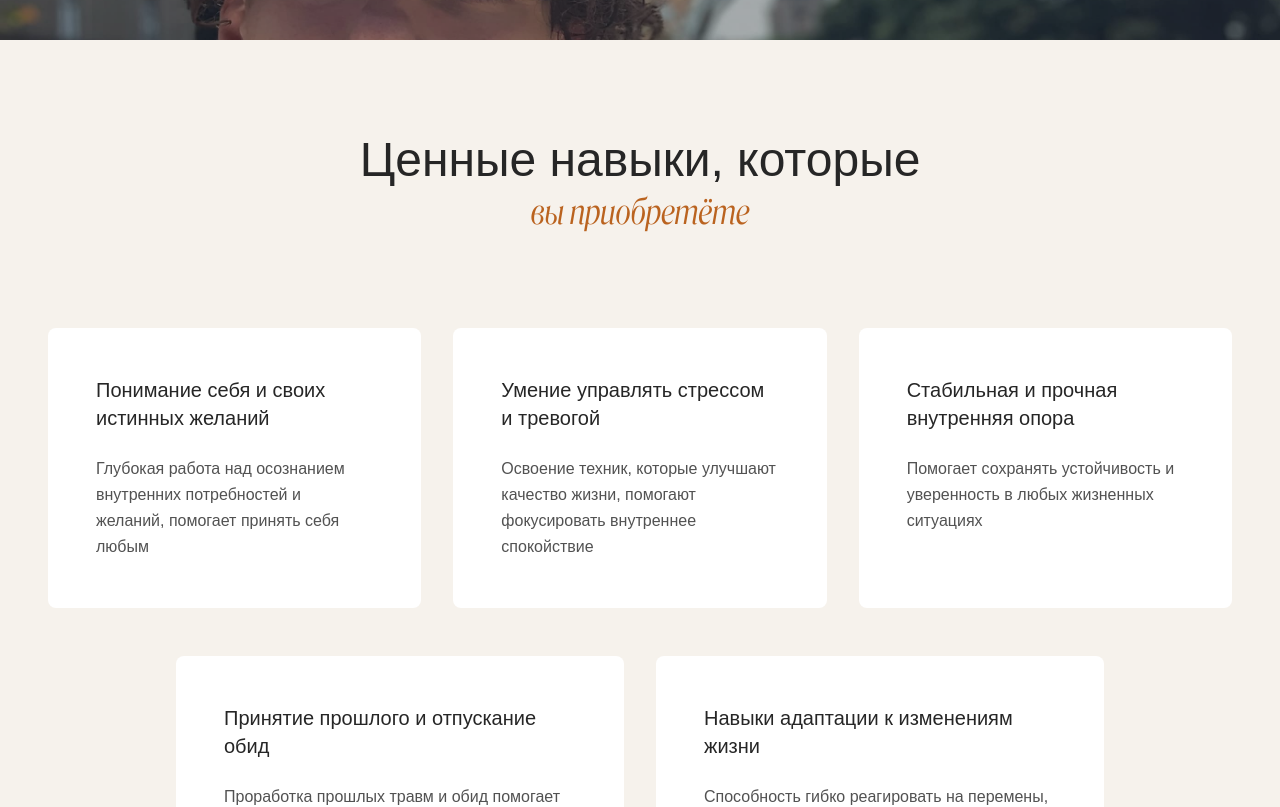
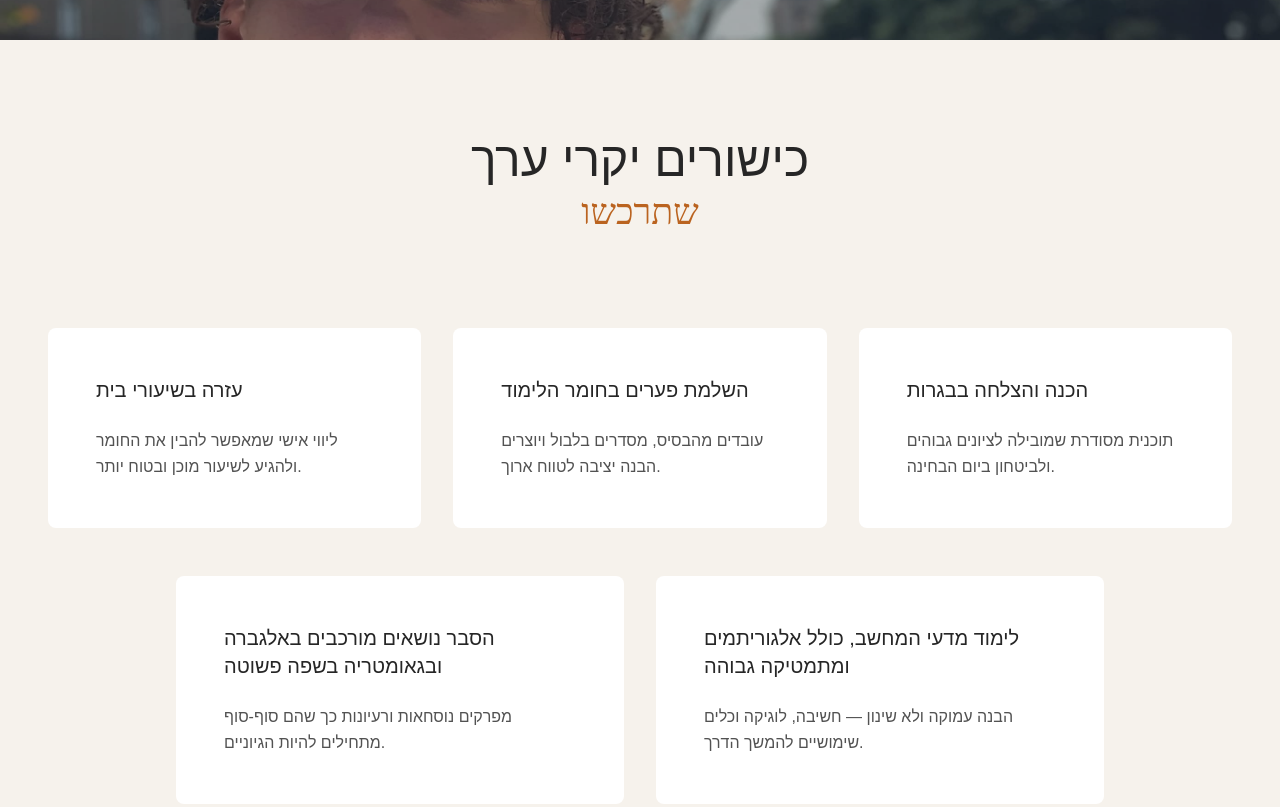
Before and after one commit to andrmalik/psychology-website, a Next.js app: page / in a window 1280 px wide. Shown: the part 760-1567 px from the top of the page. Built offline with nearby package versions, Linux system fonts and the light colour scheme.

Commit message:
Fix SupportItem interface syntax error

```diff
--- a/app/components/desktop/DesktopPage.tsx
+++ b/app/components/desktop/DesktopPage.tsx
@@ -598,24 +598,24 @@ fill
         <div className="max-w-7xl mx-auto px-12">
           <div className="text-center mb-24">
             <h2 className="text-5xl font-light text-neutral-800 dark:text-white mb-2">
-              Ценные навыки, которые
+              כישורים יקרי ערך
             </h2>
-            <p className="text-4xl text-amber-700/90 font-roslindale">вы приобретёте</p>
+            <p className="text-4xl text-amber-700/90 font-roslindale">שתרכשו</p>
           </div>
 
           <div className="grid grid-cols-3 gap-8 mb-12">
             {[
               {
-                title: "Понимание себя и своих истинных желаний",
-                description: "Глубокая работа над осознанием внутренних потребностей и желаний, помогает принять себя любым"
+                title: "עזרה בשיעורי בית",
+                description: "ליווי אישי שמאפשר להבין את החומר ולהגיע לשיעור מוכן ובטוח יותר."
               },
               {
-                title: "Умение управлять стрессом и тревогой",
-                description: "Освоение техник, которые улучшают качество жизни, помогают фокусировать внутреннее спокойствие"
+                title: "השלמת פערים בחומר הלימוד",
+                description: "עובדים מהבסיס, מסדרים בלבול ויוצרים הבנה יציבה לטווח ארוך."
               },
               {
-                title: "Стабильная и прочная внутренняя опора",
-                description: "Помогает сохранять устойчивость и уверенность в любых жизненных ситуациях"
+                title: "הכנה והצלחה בבגרות",
+                description: "תוכנית מסודרת שמובילה לציונים גבוהים ולביטחון ביום הבחינה."
               }
             ].map((skill, index) => (
               <motion.div
@@ -632,12 +632,12 @@ fill
           <div className="grid grid-cols-2 gap-8 px-32">
             {[
               {
-                title: "Принятие прошлого и отпускание обид",
-                description: "Проработка прошлых травм и обид помогает освободиться от их влияния, вы начинаете жить в настоящем"
+                title: "הסבר נושאים מורכבים באלגברה ובגאומטריה בשפה פשוטה",
+                description: "מפרקים נוסחאות ורעיונות כך שהם סוף-סוף מתחילים להיות הגיוניים."
               },
               {
-                title: "Навыки адаптации к изменениям жизни",
-                description: "Способность гибко реагировать на перемены, минимизируя стресс и сохраняя внутреннюю стабильность"
+                title: "לימוד מדעי המחשב, כולל אלגוריתמים ומתמטיקה גבוהה",
+                description: "הבנה עמוקה ולא שינון — חשיבה, לוגיקה וכלים שימושיים להמשך הדרך."
               }
             ].map((skill, index) => (
               <motion.div
```
